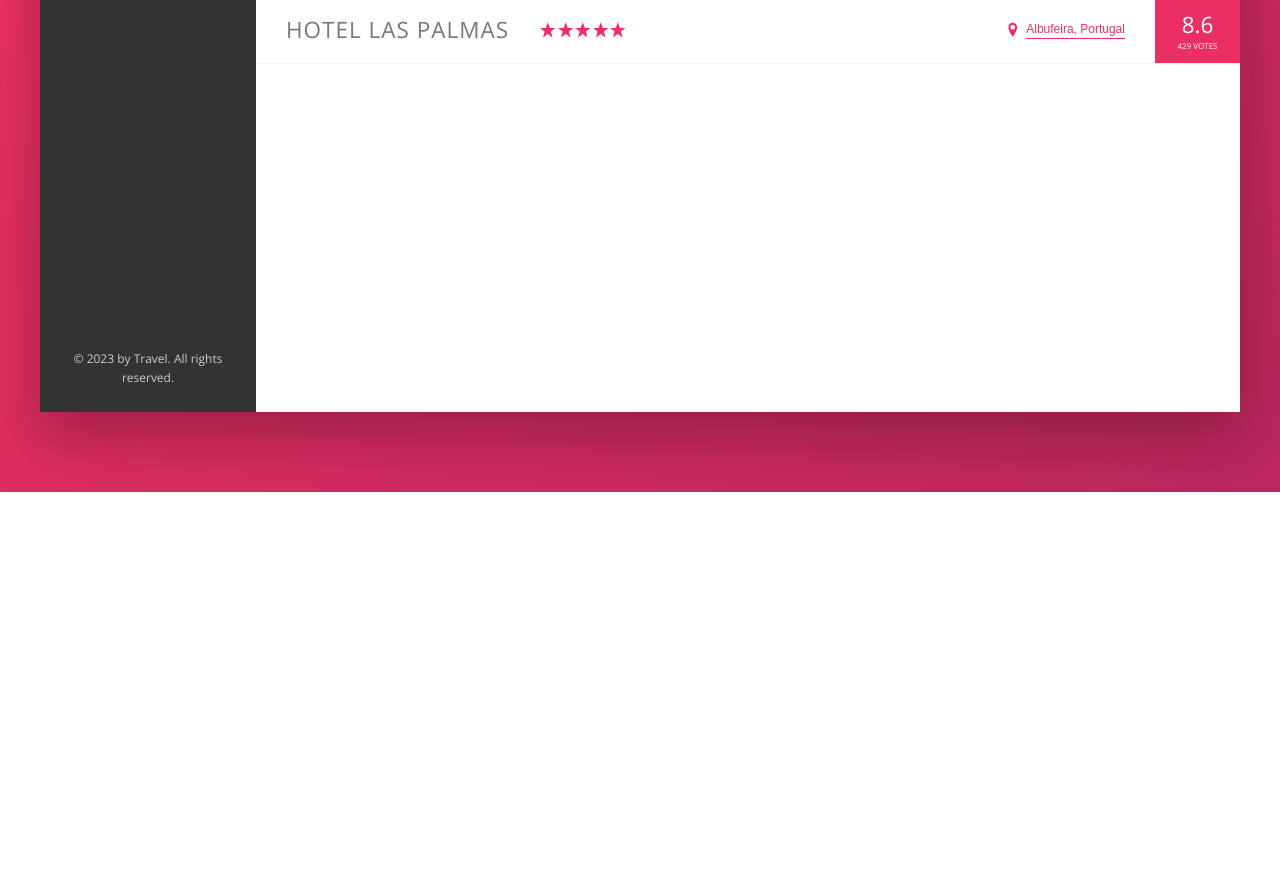
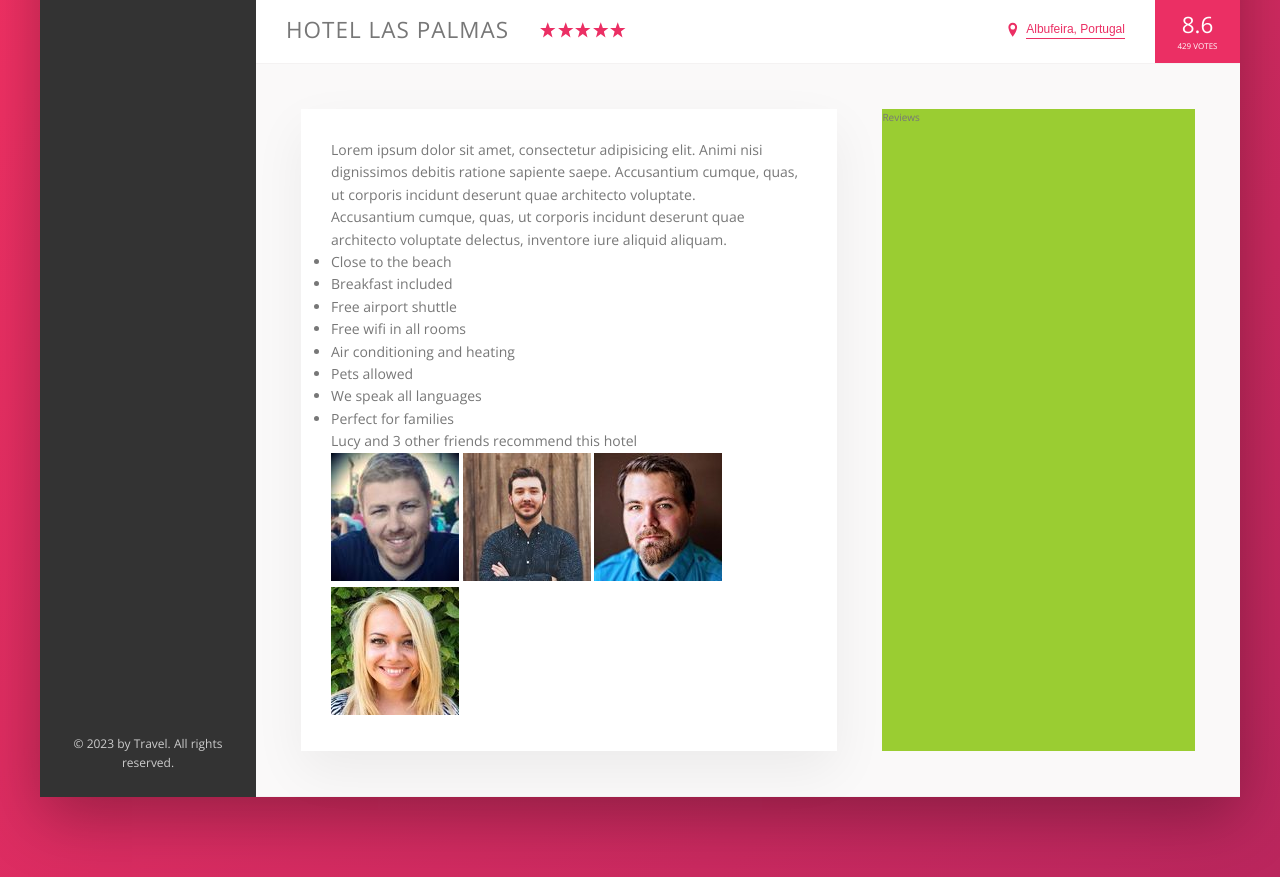
Before and after one commit to Illia-Br/travel, a website: page index.html in a window 1280 px wide. Shown: the part 538-1415 px from the top of the page. Before the commit the page ends 1030 px from the top, so only its background shows below. Drawn offline with nearby package versions, Linux system fonts and the light colour scheme.

Commit message:
add description section

```diff
--- a/index.html
+++ b/index.html
@@ -132,6 +132,57 @@
                             <div class="overview__rating-count">429 votes</div>
                         </div>
                     </div>
+
+                    <div class="detail">
+                        <div class="description">
+                            <p class="paragraph">
+                                Lorem ipsum dolor sit amet, consectetur adipisicing elit. Animi nisi dignissimos debitis ratione sapiente saepe. Accusantium cumque, quas, ut corporis incidunt deserunt quae architecto voluptate.
+                            </p>
+                            <p class="paragraph">
+                                Accusantium cumque, quas, ut corporis incidunt deserunt quae architecto voluptate delectus, inventore iure aliquid aliquam.
+                            </p>
+                            <ul class="list">
+                                <li class="list-item">
+                                    Close to the beach
+                                </li>
+                                <li class="list-item">
+                                    Breakfast included
+                                </li>
+                                <li class="list-item">
+                                    Free airport shuttle
+                                </li>
+                                <li class="list-item">
+                                    Free wifi in all rooms
+                                </li>
+                                <li class="list-item">
+                                    Air conditioning and heating
+                                </li>
+                                <li class="list-item">
+                                    Pets allowed
+                                </li>
+                                <li class="list-item">
+                                    We speak all languages
+                                </li>
+                                <li class="list-item">
+                                    Perfect for families
+                                </li>
+                            </ul>
+                            <div class="recommend">
+                                <p class="recommend__count">
+                                    Lucy and 3 other friends recommend this hotel
+                                </p>
+                                <div class="recommend__friends">
+                                    <img src="img/user-3.jpg" alt="Friend 1" class="recommend__photo">
+                                    <img src="img/user-4.jpg" alt="Friend 2" class="recommend__photo">
+                                    <img src="img/user-5.jpg" alt="Friend 3" class="recommend__photo">
+                                    <img src="img/user-6.jpg" alt="Friend 4" class="recommend__photo">
+                                </div>
+                            </div>
+                        </div>
+                        <div class="user-reviews">
+                            Reviews
+                        </div>
+                    </div>
                 </main>
             </div>
         </div>
--- a/sass/_base.scss
+++ b/sass/_base.scss
@@ -14,6 +14,9 @@
   --color-grey-dark-3: #999;
 
   --shadow-dark: 0 2rem 6rem rgba(0,0,0,.3);
+  --shadow-light: 0 2rem 5rem rgba(0,0,0,.06);
+
+  --line: 1px solid var(--color-grey-light-2);
 }
 
 * {
--- a/sass/_components.scss
+++ b/sass/_components.scss
@@ -192,7 +192,7 @@
 
   display: flex;
   align-items: center;
-  border-bottom: 1px solid var(--color-grey-light-2);
+  border-bottom: var(--line);
 
   &__heading {
     font-size: 2.25rem;
--- a/sass/_layout.scss
+++ b/sass/_layout.scss
@@ -9,7 +9,7 @@
   font-size: 1.4rem;
   height: 7rem;
   background-color: #fff;
-  border-bottom: 1px solid var(--color-grey-light-2);
+  border-bottom: var(--line);
 
   display: flex;
   justify-content: space-between;
@@ -32,7 +32,27 @@
 
 .hotel-view {
   background-color: #fff;
-  height: 80rem;
 
   flex: 1;
 }
+
+.detail {
+  display: flex;
+  padding: 4.5rem;
+  background-color: var(--color-grey-light-1);
+  border-bottom: var(--line);
+}
+
+.description {
+  font-size: 1.4rem;
+  background-color: #fff;
+  box-shadow: var(--shadow-light);
+  padding: 3rem;
+  flex: 0 0 60%;
+  margin-right: 4.5rem;
+}
+
+.user-reviews {
+  background-color: yellowgreen;
+  flex: 1;
+}
```
Also changed, not shown: css/style.css.
